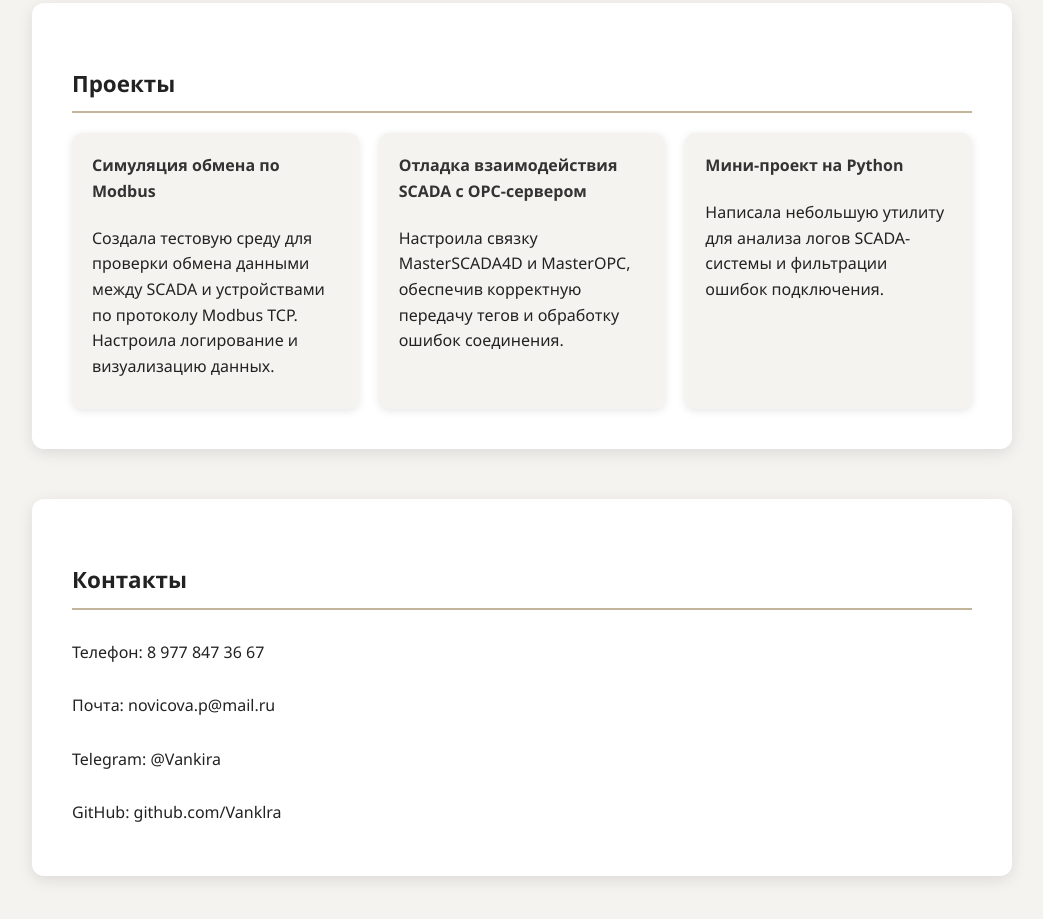
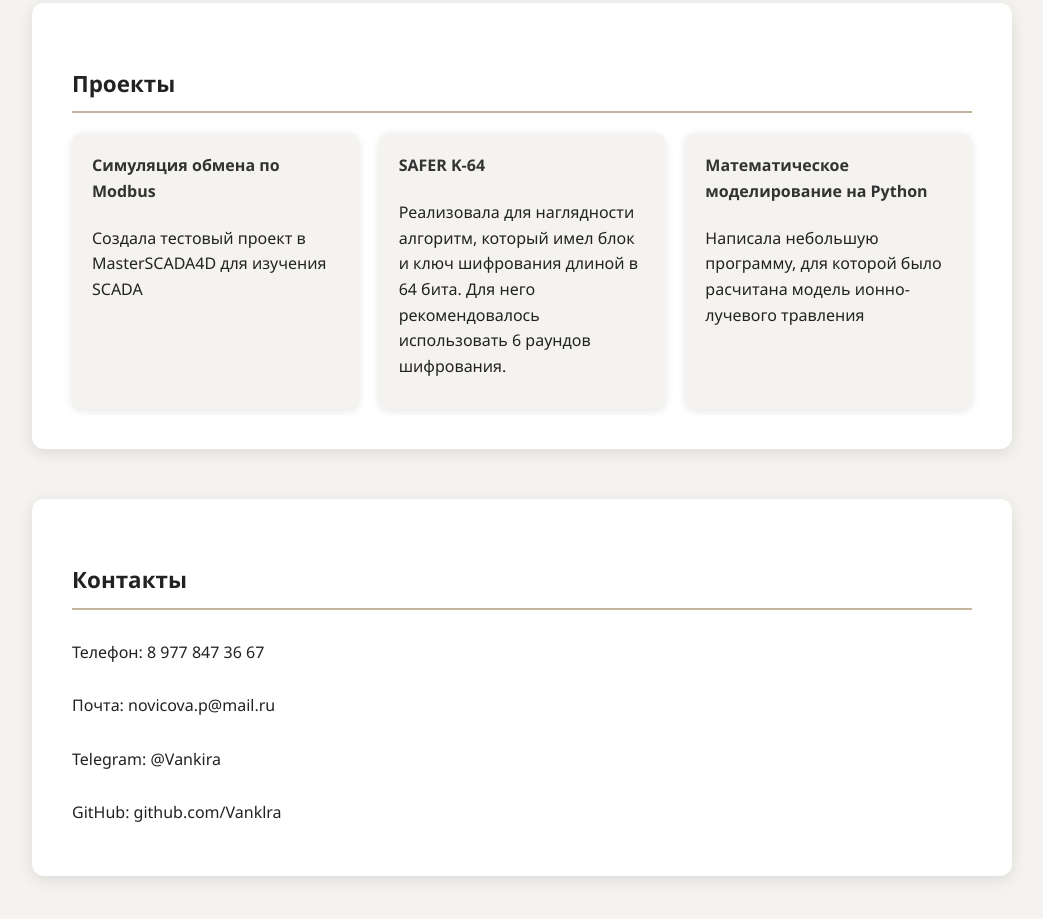
Before and after one commit to Vanklra/Vanklra.github.io, a plain HTML site: page main.html in a window 1280 px wide. Shown: the part 904-1823 px from the top of the page, without its empty margins (118-1161 px from the left). Drawn offline with Linux system fonts and the light colour scheme.

Commit message:
Update main.html

```diff
--- a/main.html
+++ b/main.html
@@ -191,15 +191,15 @@
     <div class="projects">
       <div class="project">
         <h4>Симуляция обмена по Modbus</h4>
-        <p>Создала тестовую среду для проверки обмена данными между SCADA и устройствами по протоколу Modbus TCP. Настроила логирование и визуализацию данных.</p>
+        <p>Создала тестовый проект в MasterSCADA4D для изучения SCADA</p>
       </div>
       <div class="project">
-        <h4>Отладка взаимодействия SCADA с OPC-сервером</h4>
-        <p>Настроила связку MasterSCADA4D и MasterOPC, обеспечив корректную передачу тегов и обработку ошибок соединения.</p>
+        <h4>SAFER K-64</h4>
+        <p> Реализовала для наглядности алгоритм, который имел блок и ключ шифрования длиной в 64 бита. Для него рекомендовалось использовать 6 раундов шифрования.</p>
       </div>
       <div class="project">
-        <h4>Мини-проект на Python</h4>
-        <p>Написала небольшую утилиту для анализа логов SCADA-системы и фильтрации ошибок подключения.</p>
+        <h4>Математическое моделирование на Python</h4>
+        <p>Написала небольшую программу, для которой было расчитана модель ионно-лучевого травления </p>
       </div>
     </div>
   </section>
```
